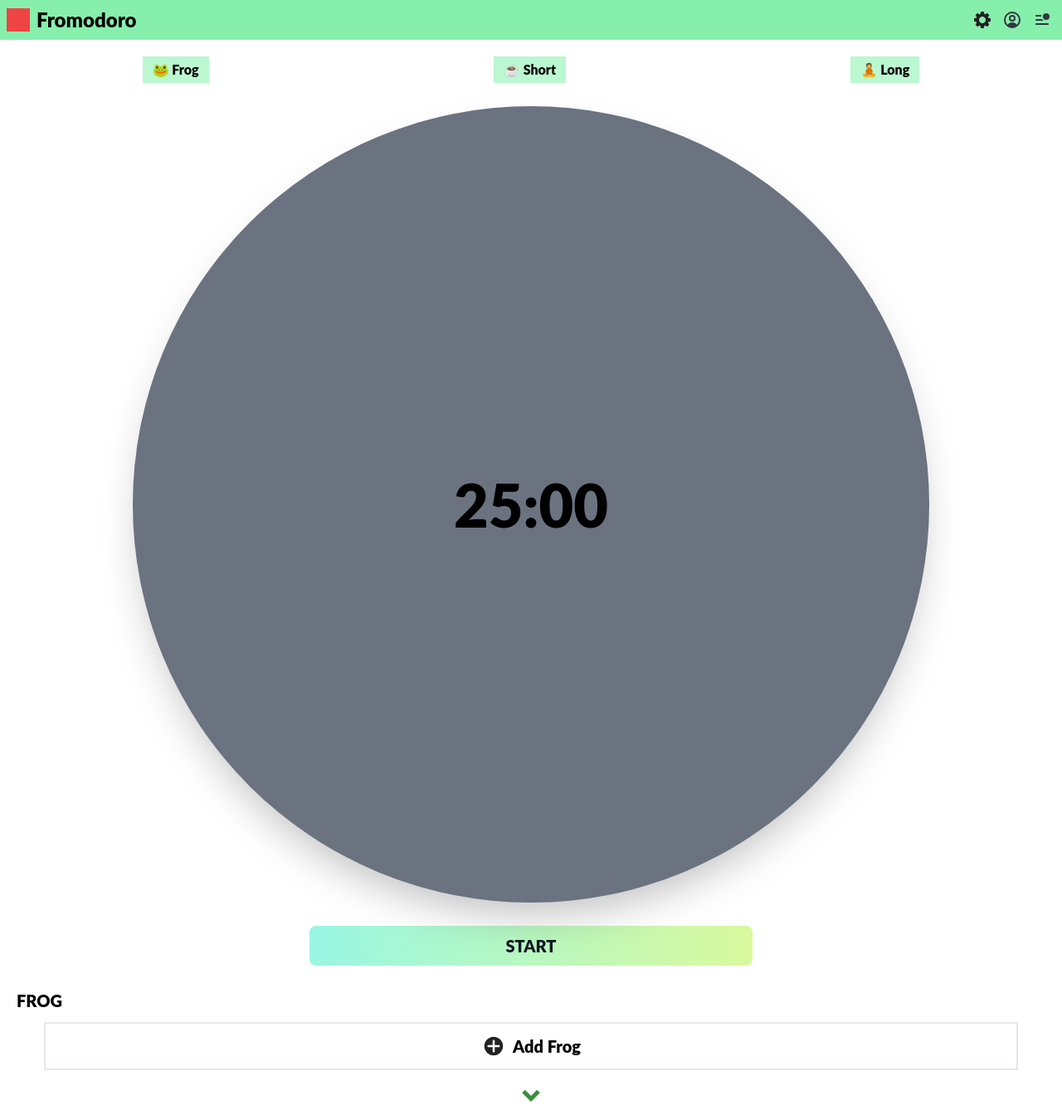
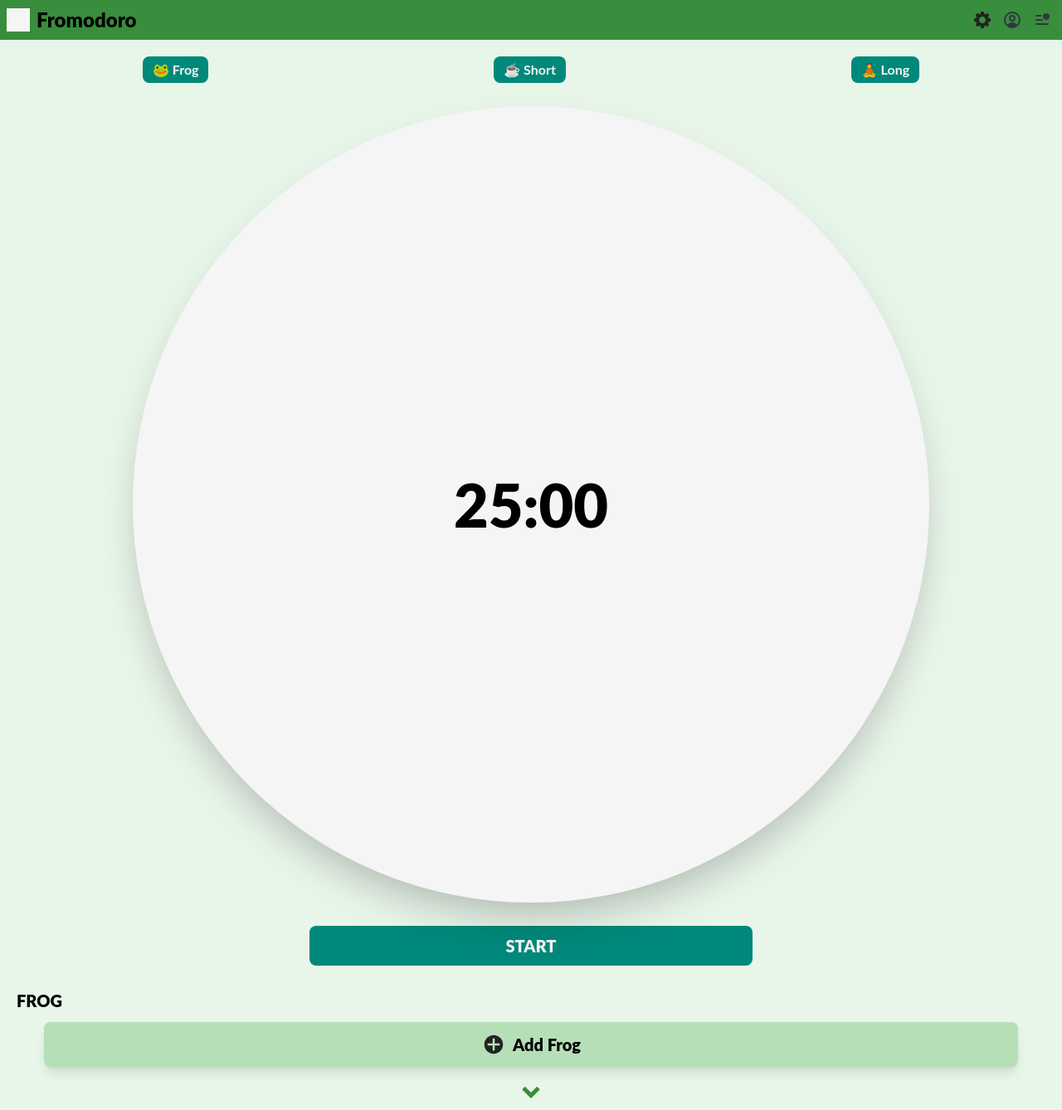
Before and after one commit to shinn92dev/Fromodoro-Timer, a React (Create React App) app: page / in a window 1280 px wide. Shown: the whole page at 83% size. Built offline with nearby package versions, Linux system fonts and the light colour scheme.

Commit message:
:art:style: set up color theme for tailwind and apply color theme to all components

```diff
--- a/src/components/Frog.jsx
+++ b/src/components/Frog.jsx
@@ -35,10 +35,10 @@ const Frog = () => {
         retrieveSavedFrog();
     }, []);
     return (
-        <div className="flex flex-col items-center">
+        <div className="flex flex-col items-center ">
             <h2 className="mx-5 pb-1 font-black text-xl self-start">FROG</h2>
             <div
-                className={`w-11/12 mx-5 mt-2 py-3 flex justify-center items-center border-2 cursor-pointer ${
+                className={`w-11/12 mx-5 mt-2 py-3 flex justify-center bg-light-green rounded-lg items-center cursor-pointer shadow-lg ${
                     isAddFrogClicked || isFrogExist ? "hidden" : ""
                 }`}
                 onClick={handleAddFrogClick}
@@ -49,26 +49,26 @@ const Frog = () => {
                 </span>
             </div>
             <form
-                className={`w-11/12 mx-5 mt-2 flex items-center border-2 bg-slate-200 ${
+                className={`w-11/12 mx-5 mt-2 flex items-center bg-light-green rounded-md shadow-lg ${
                     !isAddFrogClicked ? "hidden" : ""
                 }`}
             >
                 <input
                     type="text"
-                    className="w-10/12 h-full bg-inherit px-2 py-3"
+                    className="w-10/12 h-full px-2 py-3 rounded-md bg-light-green"
                     placeholder={`What do you want to focus on?`}
                     onChange={handleInputFrogChange}
                 />
 
                 <button
-                    className="w-2/12 flex justify-center"
+                    className="w-2/12 flex justify-center py-3 "
                     onClick={handleInputFrogSubmit}
                 >
                     <CheckIcon />
                 </button>
             </form>
             <div
-                className={`w-11/12 mx-5 mt-2 px-2 flex items-center justify-between border-2 bg-slate-200 ${
+                className={`w-11/12 mx-5 mt-2 px-2 py-3 flex items-center justify-between bg-light-green text-lg rounded-md shadow-xl ${
                     !isAddFrogClicked && isFrogExist ? "" : "hidden"
                 }`}
             >
--- a/src/components/Header.jsx
+++ b/src/components/Header.jsx
@@ -9,9 +9,9 @@ const Header = () => {
         return;
     };
     return (
-        <header className="flex justify-between py-2 bg-green-300">
+        <header className="flex justify-between py-2 bg-green">
             <div className="title-box flex items-center">
-                <div className="w-7 h-7 mx-2 bg-red-500" id="header-logo"></div>
+                <div className="w-7 h-7 mx-2 bg-white" id="header-logo"></div>
                 <div>
                     <h1 className="text-2xl font-black">Fromodoro</h1>
                 </div>
--- a/src/components/Timer.jsx
+++ b/src/components/Timer.jsx
@@ -74,7 +74,7 @@ const Timer = ({ totalMinute }) => {
         <div className="flex flex-col items-center w-full">
             <div
                 ref={containerRef}
-                className="relative bg-gray-500 rounded-full w-9/12 aspect-square flex justify-center items-center shadow-2xl"
+                className="relative bg-white rounded-full w-9/12 aspect-square flex justify-center items-center shadow-2xl"
             >
                 <canvas ref={canvasRef} className="absolute" />
                 <span className="font-black text-7xl z-10">
@@ -83,7 +83,7 @@ const Timer = ({ totalMinute }) => {
             </div>
             <button
                 onClick={handleStartPause}
-                className="w-5/12 text-gray-900 bg-gradient-to-r from-teal-200 to-lime-200 hover:bg-gradient-to-l hover:from-teal-200 hover:to-lime-200 focus:ring-4 focus:outline-none focus:ring-lime-200 dark:focus:ring-teal-700 rounded-lg text-xl font-black px-5 py-2.5 text-center my-7"
+                className="w-5/12 bg-btn-green text-white rounded-lg text-xl font-black px-5 py-2.5 text-center my-7"
             >
                 {isRunning ? "PAUSE" : "START"}
             </button>
--- a/src/components/common/TopBtn.jsx
+++ b/src/components/common/TopBtn.jsx
@@ -1,7 +1,7 @@
 const TopBtn = ({ text, onClick }) => {
     return (
         <button
-            className="py-1 px-3 mt-5 mb-7 font-black bg-green-200"
+            className="py-1 px-3 mt-5 mb-7 font-bold bg-btn-green rounded-lg text-white"
             onClick={onClick}
         >
             {text}
--- a/src/index.css
+++ b/src/index.css
@@ -5,4 +5,5 @@ body {
         sans-serif;
     -webkit-font-smoothing: antialiased;
     -moz-osx-font-smoothing: grayscale;
+    background-color: #e8f5e9;
 }
--- a/tailwind.config.js
+++ b/tailwind.config.js
@@ -3,6 +3,14 @@ module.exports = {
     content: ["./src/**/*.{html,js,jsx}"],
     theme: {
         extend: {},
+        colors: {
+            "lightest-green": "#E8F5E9",
+            "light-green": "#B6DFB8",
+            green: "#388E3C",
+            "btn-green": "#00897B",
+            "light-black": "#2F4F4F",
+            white: "#F5F5F5",
+        },
     },
     plugins: [],
 };
```
